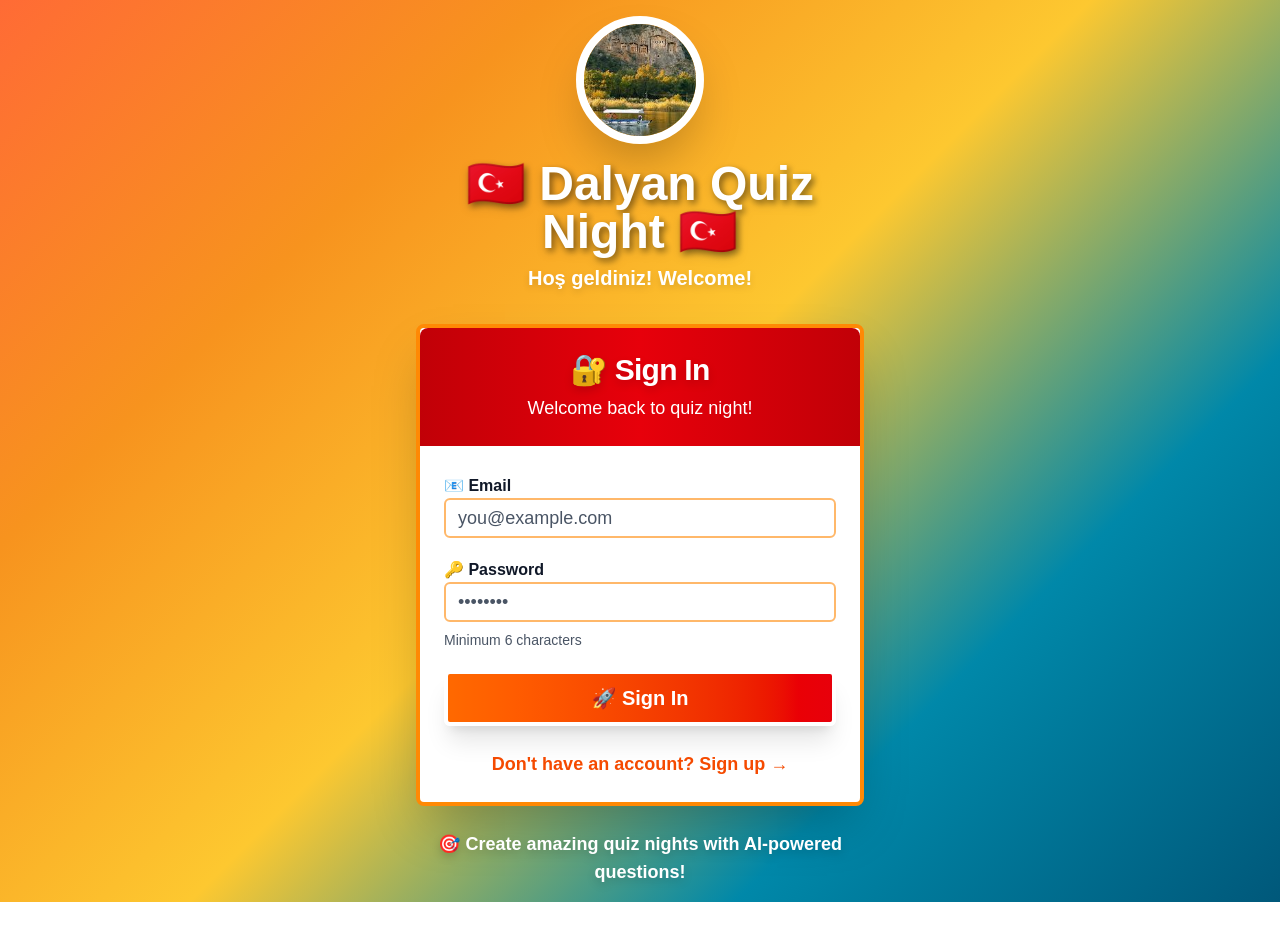
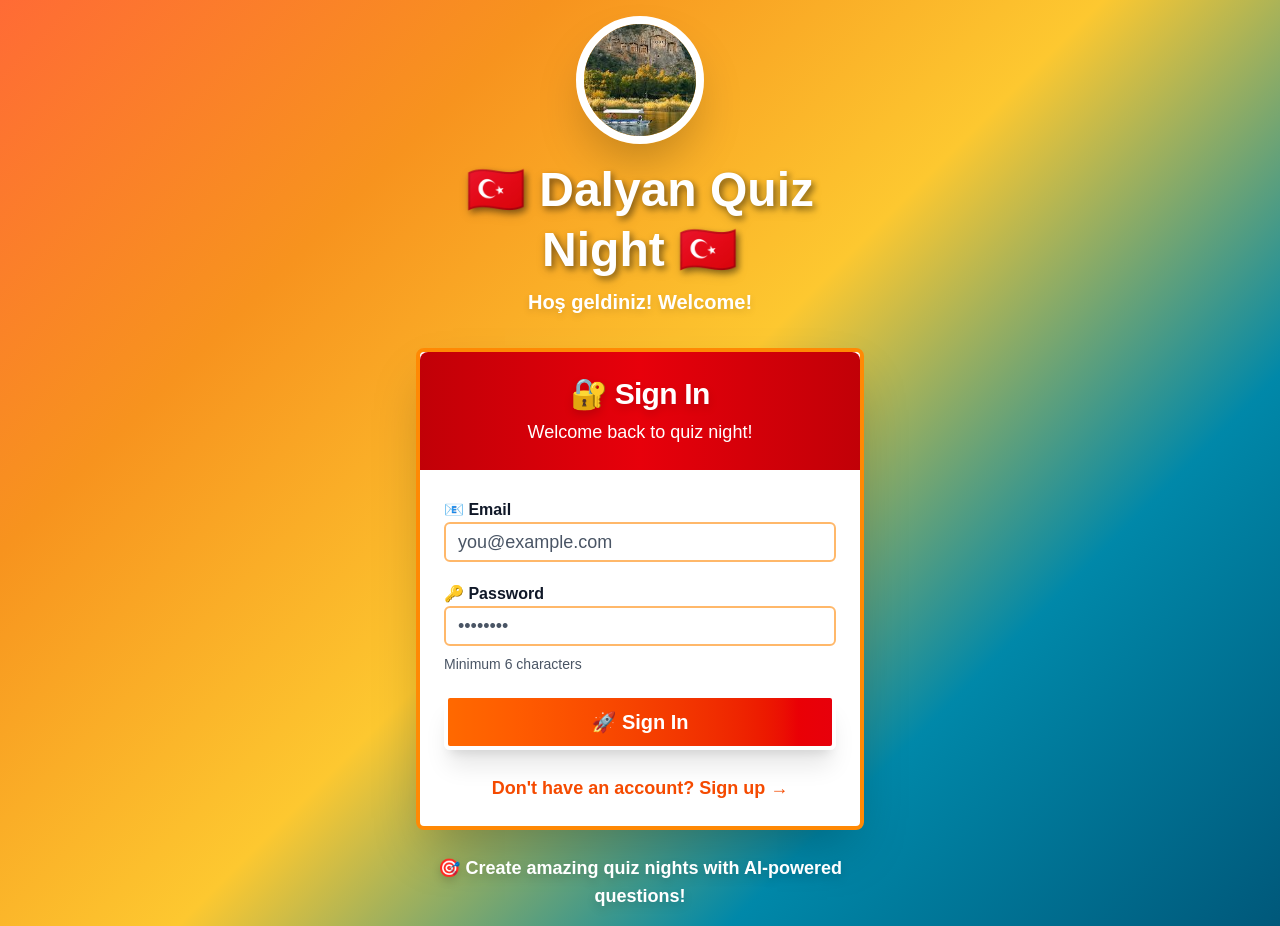
Before and after one commit to Snakes77/quiz-night-app, a Next.js app: page / in a window 1280 px wide. Before the commit the page ends 902 px from the top, so only its background shows below. Built offline with nearby package versions, Linux system fonts and the light colour scheme; no server answers.

Commit message:
Fix title alignment - split into two balanced lines

```diff
--- a/app/page.tsx
+++ b/app/page.tsx
@@ -57,8 +57,10 @@ export default function Home() {
           <div className="w-32 h-32 rounded-full overflow-hidden border-8 border-white shadow-2xl mx-auto mb-4">
             <img src="/dalyan-tombs.jpeg" alt="Dalyan" className="w-full h-full object-cover" />
           </div>
-          <h1 className="text-5xl font-bold text-white drop-shadow-lg mb-2" style={{ textShadow: "3px 3px 6px rgba(0,0,0,0.4)" }}>
-            🇹🇷 Dalyan Quiz Night 🇹🇷
+          <h1 className="text-4xl md:text-5xl font-bold text-white drop-shadow-lg mb-2 leading-tight" style={{ textShadow: "3px 3px 6px rgba(0,0,0,0.4)" }}>
+            <span className="whitespace-nowrap">🇹🇷 Dalyan Quiz</span>
+            <br />
+            <span className="whitespace-nowrap">Night 🇹🇷</span>
           </h1>
           <p className="text-xl text-white font-bold drop-shadow-md">
             Hoş geldiniz! Welcome!
```
